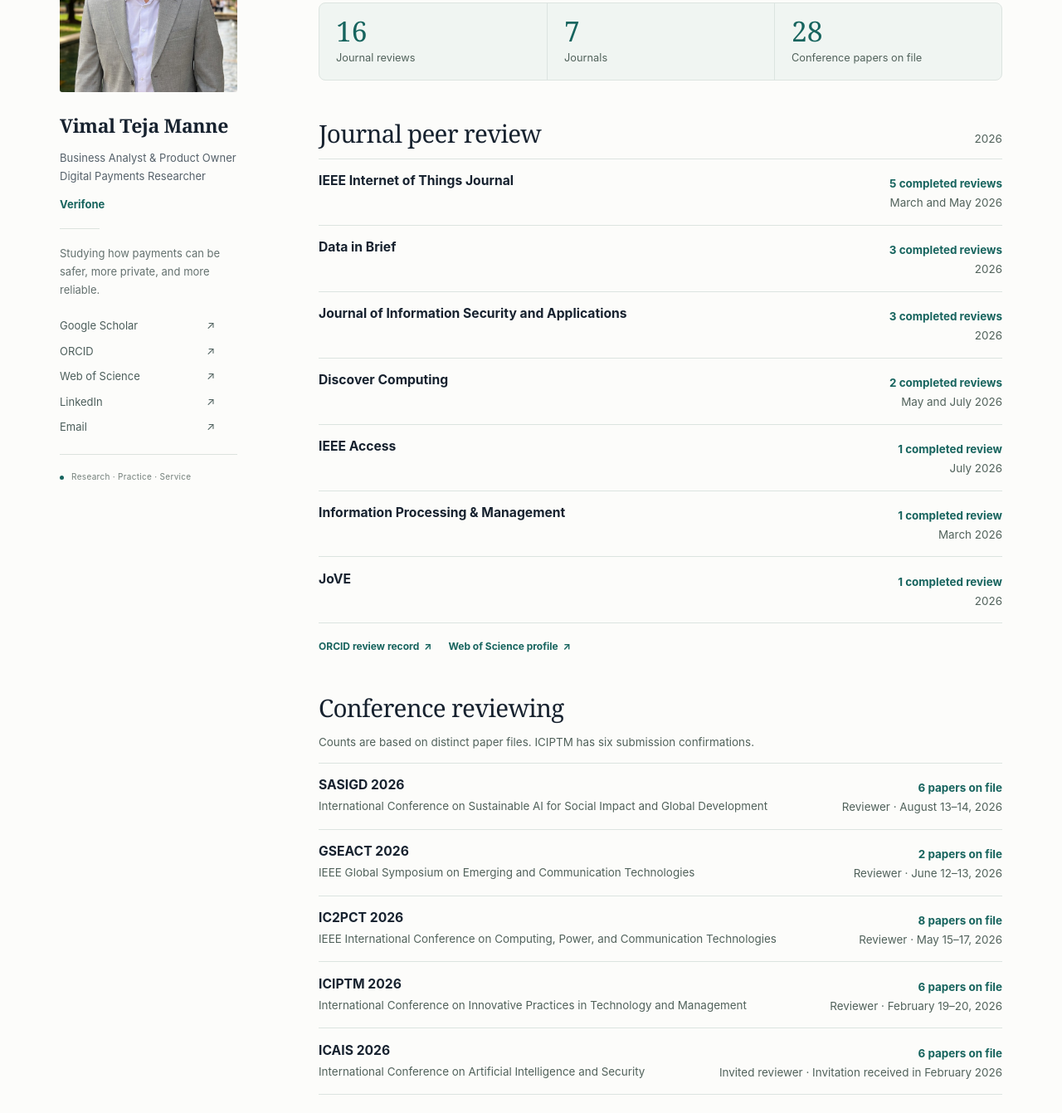
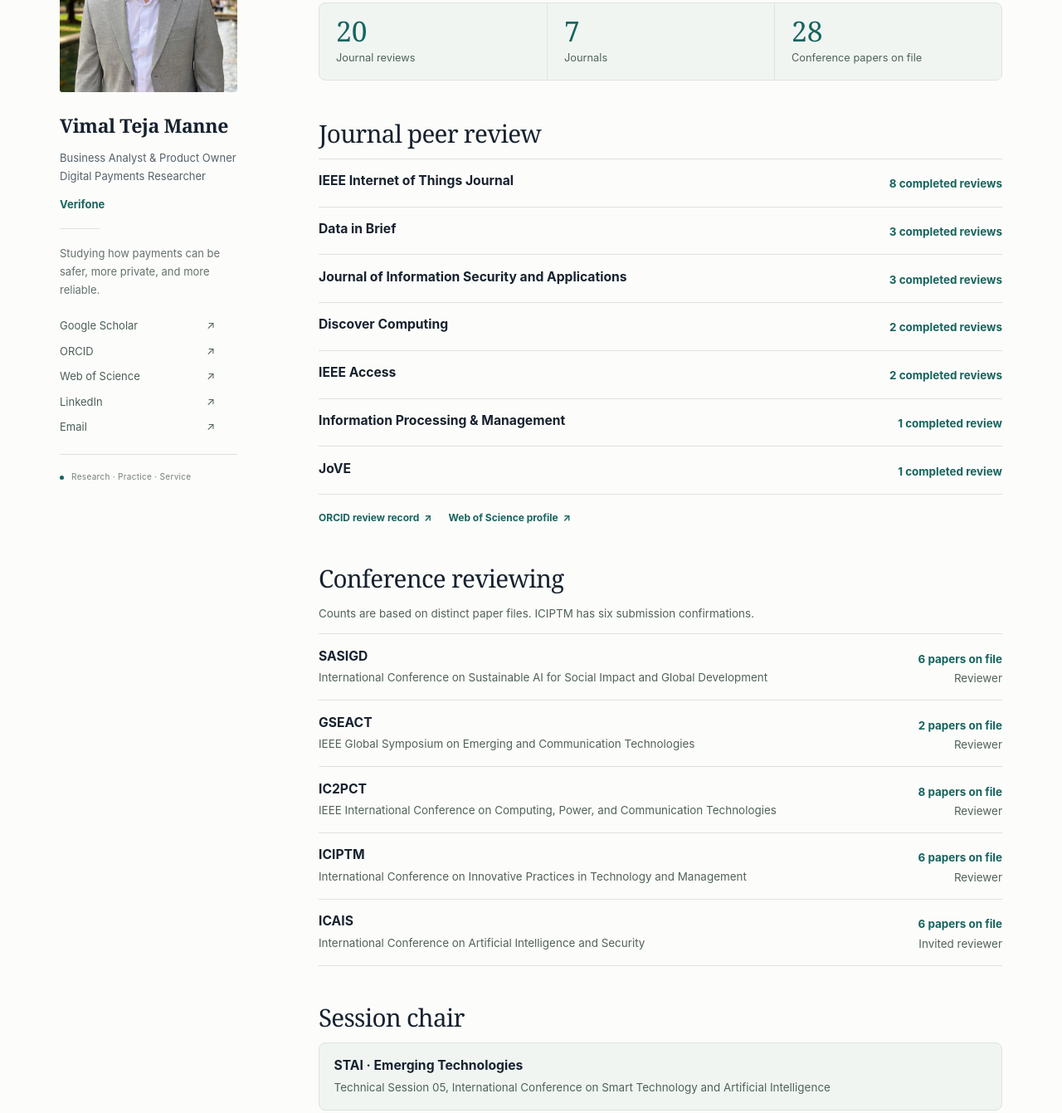
Before and after one commit to vimaltejam-prog/vimaltejam-prog.github.io, a plain HTML site: page peer-review.html in a window 1280 px wide. Shown: the part 264-1605 px from the top of the page at 83% size. Drawn offline with Linux system fonts and the light colour scheme.

Commit message:
Update IEEE review counts and remove dates

```diff
--- a/peer-review.html
+++ b/peer-review.html
@@ -4,7 +4,7 @@
     <h1>Peer Review &amp; Academic Service</h1>
     <p>Journal peer review, conference reviewing, and session leadership.</p>
     <dl class="service-metrics">
-      <div><dt>Journal reviews</dt><dd>16</dd></div>
+      <div><dt>Journal reviews</dt><dd>20</dd></div>
       <div><dt>Journals</dt><dd>7</dd></div>
       <div><dt>Conference papers on file</dt><dd>28</dd></div>
     </dl>
@@ -13,37 +13,36 @@
   <section class="review-section" aria-labelledby="journals-heading">
     <div class="review-section-header">
       <h2 id="journals-heading">Journal peer review</h2>
-      <span>2026</span>
     </div>
     <ul class="service-records">
 
       <li>
         <div><h3>IEEE Internet of Things Journal</h3></div>
-        <div class="service-record-meta"><span>5 completed reviews</span><p>March and May 2026</p></div>
+        <div class="service-record-meta"><span>8 completed reviews</span></div>
       </li>
       <li>
         <div><h3>Data in Brief</h3></div>
-        <div class="service-record-meta"><span>3 completed reviews</span><p>2026</p></div>
+        <div class="service-record-meta"><span>3 completed reviews</span></div>
       </li>
       <li>
         <div><h3>Journal of Information Security and Applications</h3></div>
-        <div class="service-record-meta"><span>3 completed reviews</span><p>2026</p></div>
+        <div class="service-record-meta"><span>3 completed reviews</span></div>
       </li>
       <li>
         <div><h3>Discover Computing</h3></div>
-        <div class="service-record-meta"><span>2 completed reviews</span><p>May and July 2026</p></div>
+        <div class="service-record-meta"><span>2 completed reviews</span></div>
       </li>
       <li>
         <div><h3>IEEE Access</h3></div>
-        <div class="service-record-meta"><span>1 completed review</span><p>July 2026</p></div>
+        <div class="service-record-meta"><span>2 completed reviews</span></div>
       </li>
       <li>
         <div><h3>Information Processing &amp; Management</h3></div>
-        <div class="service-record-meta"><span>1 completed review</span><p>March 2026</p></div>
+        <div class="service-record-meta"><span>1 completed review</span></div>
       </li>
       <li>
         <div><h3>JoVE</h3></div>
-        <div class="service-record-meta"><span>1 completed review</span><p>2026</p></div>
+        <div class="service-record-meta"><span>1 completed review</span></div>
       </li>
     </ul>
     <ul class="service-profile-links" aria-label="Researcher profiles">
@@ -58,24 +57,24 @@
     <ul class="service-records">
 
       <li>
-        <div><h3>SASIGD 2026</h3><p>International Conference on Sustainable AI for Social Impact and Global Development</p></div>
-        <div class="service-record-meta"><span>6 papers on file</span><p>Reviewer · August 13–14, 2026</p></div>
+        <div><h3>SASIGD</h3><p>International Conference on Sustainable AI for Social Impact and Global Development</p></div>
+        <div class="service-record-meta"><span>6 papers on file</span><p>Reviewer</p></div>
       </li>
       <li>
-        <div><h3>GSEACT 2026</h3><p>IEEE Global Symposium on Emerging and Communication Technologies</p></div>
-        <div class="service-record-meta"><span>2 papers on file</span><p>Reviewer · June 12–13, 2026</p></div>
+        <div><h3>GSEACT</h3><p>IEEE Global Symposium on Emerging and Communication Technologies</p></div>
+        <div class="service-record-meta"><span>2 papers on file</span><p>Reviewer</p></div>
       </li>
       <li>
-        <div><h3>IC2PCT 2026</h3><p>IEEE International Conference on Computing, Power, and Communication Technologies</p></div>
-        <div class="service-record-meta"><span>8 papers on file</span><p>Reviewer · May 15–17, 2026</p></div>
+        <div><h3>IC2PCT</h3><p>IEEE International Conference on Computing, Power, and Communication Technologies</p></div>
+        <div class="service-record-meta"><span>8 papers on file</span><p>Reviewer</p></div>
       </li>
       <li>
-        <div><h3>ICIPTM 2026</h3><p>International Conference on Innovative Practices in Technology and Management</p></div>
-        <div class="service-record-meta"><span>6 papers on file</span><p>Reviewer · February 19–20, 2026</p></div>
+        <div><h3>ICIPTM</h3><p>International Conference on Innovative Practices in Technology and Management</p></div>
+        <div class="service-record-meta"><span>6 papers on file</span><p>Reviewer</p></div>
       </li>
       <li>
-        <div><h3>ICAIS 2026</h3><p>International Conference on Artificial Intelligence and Security</p></div>
-        <div class="service-record-meta"><span>6 papers on file</span><p>Invited reviewer · Invitation received in February 2026</p></div>
+        <div><h3>ICAIS</h3><p>International Conference on Artificial Intelligence and Security</p></div>
+        <div class="service-record-meta"><span>6 papers on file</span><p>Invited reviewer</p></div>
       </li>
     </ul>
   </section>
@@ -83,9 +82,8 @@
   <section class="review-section" aria-labelledby="chair-heading">
     <div class="review-section-header"><h2 id="chair-heading">Session chair</h2></div>
     <article class="chair-record">
-      <div><h3>STAI 2026 · Emerging Technologies</h3>
+      <div><h3>STAI · Emerging Technologies</h3>
       <p>Technical Session 05, International Conference on Smart Technology and Artificial Intelligence</p></div>
-      <p class="chair-date">April 4–5, 2026</p>
     </article>
   </section>
-</div></main></div><footer><div><span>© 2026 Vimal Teja Manne</span><span>Digital payments · Privacy · Resilience</span><a href="./sources.html">Sources &amp; record notes</a></div></footer></body></html>
+</div></main></div><footer><div><span>© Vimal Teja Manne</span><span>Digital payments · Privacy · Resilience</span><a href="./sources.html">Sources &amp; record notes</a></div></footer></body></html>
```
